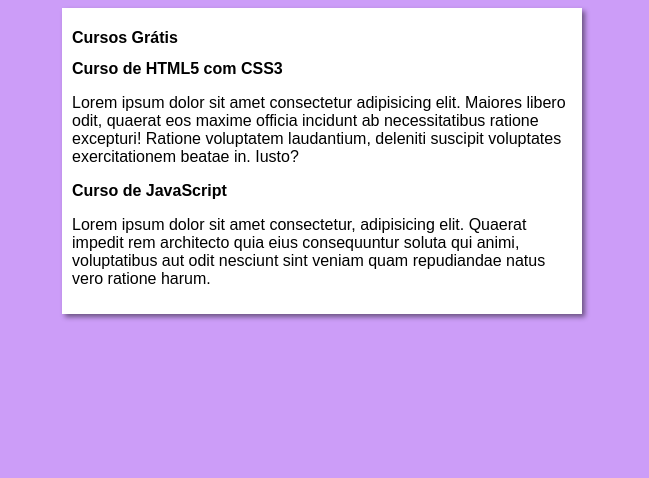
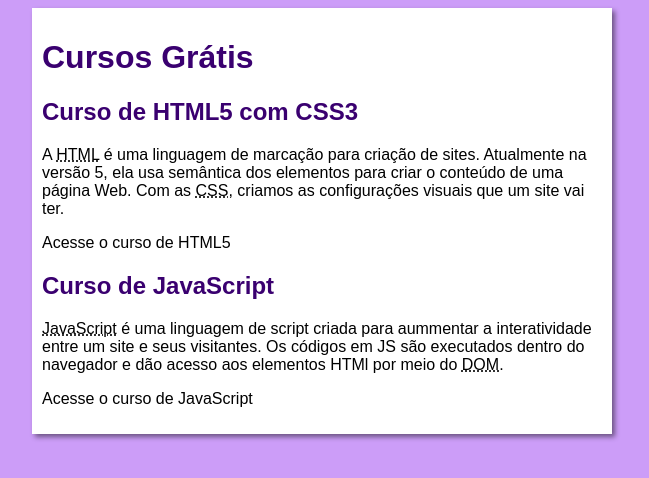
Before and after one commit to leandrosenadev/projeto-site, a plain HTML site: page index.html in a window 1280 px wide. Shown: the whole page, without its empty margins (318-967 px from the left). Drawn offline with Linux system fonts and the light colour scheme.

Commit message:
modificações index e css

```diff
--- a/estilos/style.css
+++ b/estilos/style.css
@@ -11,12 +11,32 @@
 
 main {
     background-color: white;
-    width: 500px;
+    width: 560px;
     margin: auto;
     padding: 10px;
     box-shadow: 3px 3px 5px rgba(0, 0, 0, 0.473);
 
+}
 
-
+h1 {
+    font-size: 2em;
+    color: rgb(58, 0, 112)
 
 }
+
+h2 {
+    font-size: 1.5em;
+    color: rgb(58, 0, 112);
+
+}
+
+a {
+    text-decoration: none;
+    font-weight: bold;
+    color: rgb(58, 0, 112);
+}
+
+a:hover {
+    text-decoration: underline;
+    color: rgb(58, 0, 112)
+}
--- a/index.html
+++ b/index.html
@@ -13,11 +13,13 @@
         </header>
         <article>
             <h2>Curso de HTML5 com CSS3</h2>
-            <p>Lorem ipsum dolor sit amet consectetur adipisicing elit. Maiores libero odit, quaerat eos maxime officia incidunt ab necessitatibus ratione excepturi! Ratione voluptatem laudantium, deleniti suscipit voluptates exercitationem beatae in. Iusto?</p>
+         <p>A <abbr title="HyperText Markup language">HTML</abbr> é uma linguagem de marcação para criação de sites. Atualmente na versão 5, ela usa semântica dos elementos para criar o conteúdo de uma página Web. Com as <abbr title="Cascading Style Sheets">CSS</abbr>, criamos as configurações visuais que um site vai ter.</p>
+            <p>Acesse o curso de HTML5</p>
         </article>
         <article>
             <h2>Curso de JavaScript</h2>
-            <p>Lorem ipsum dolor sit amet consectetur, adipisicing elit. Quaerat impedit rem architecto quia eius consequuntur soluta qui animi, voluptatibus aut odit nesciunt sint veniam quam repudiandae natus vero ratione harum.</p>
+           <p><abbr title="JavaScript">JavaScript</abbr> é uma linguagem de script criada para aummentar a interatividade entre um site e seus visitantes. Os códigos em JS são executados dentro do navegador e dão acesso aos elementos HTMl por meio do <abbr title="Document Object Model">DOM</abbr>.</p>
+           <p>Acesse o curso de JavaScript</p>
         </article>
 
     </main>
```
